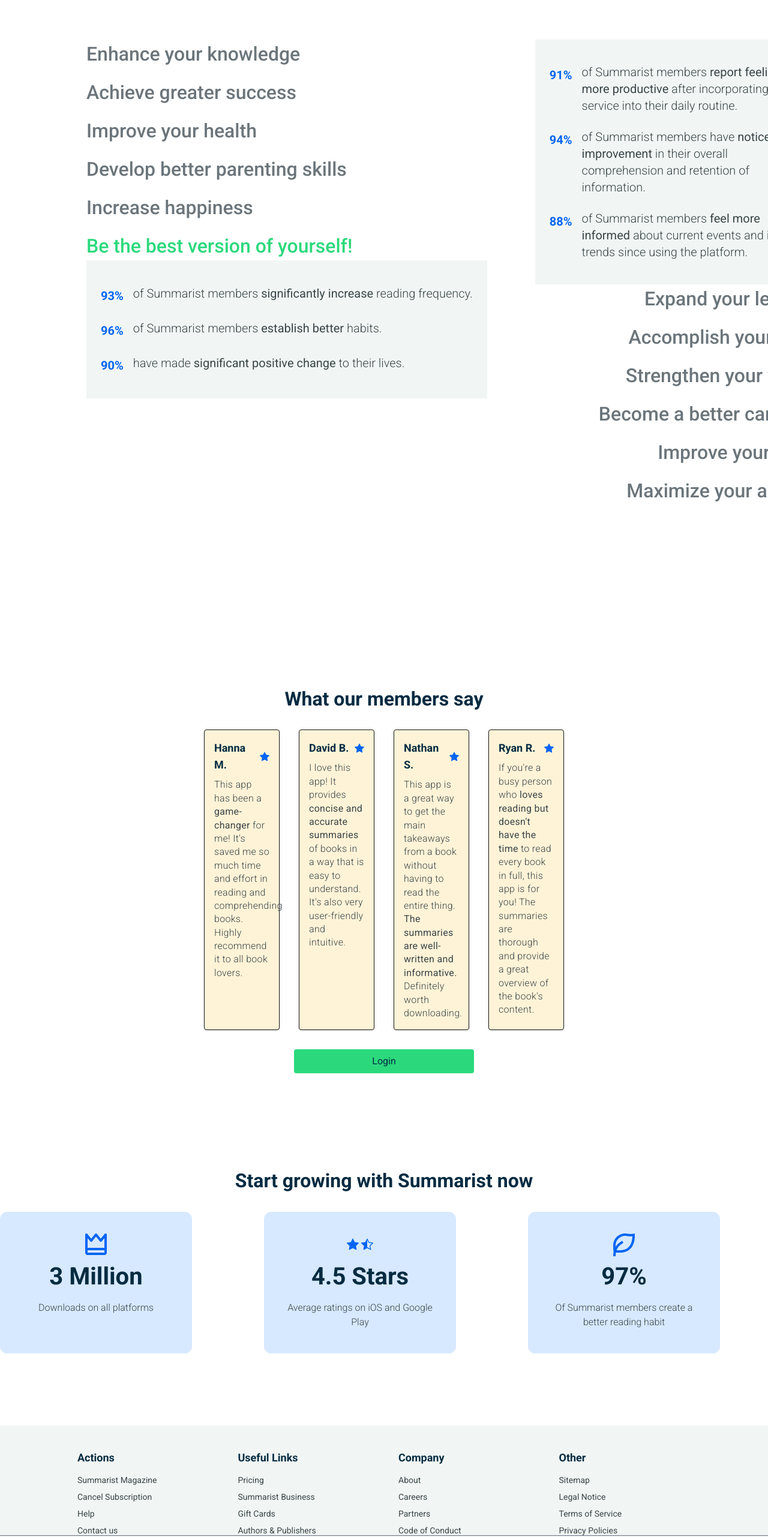
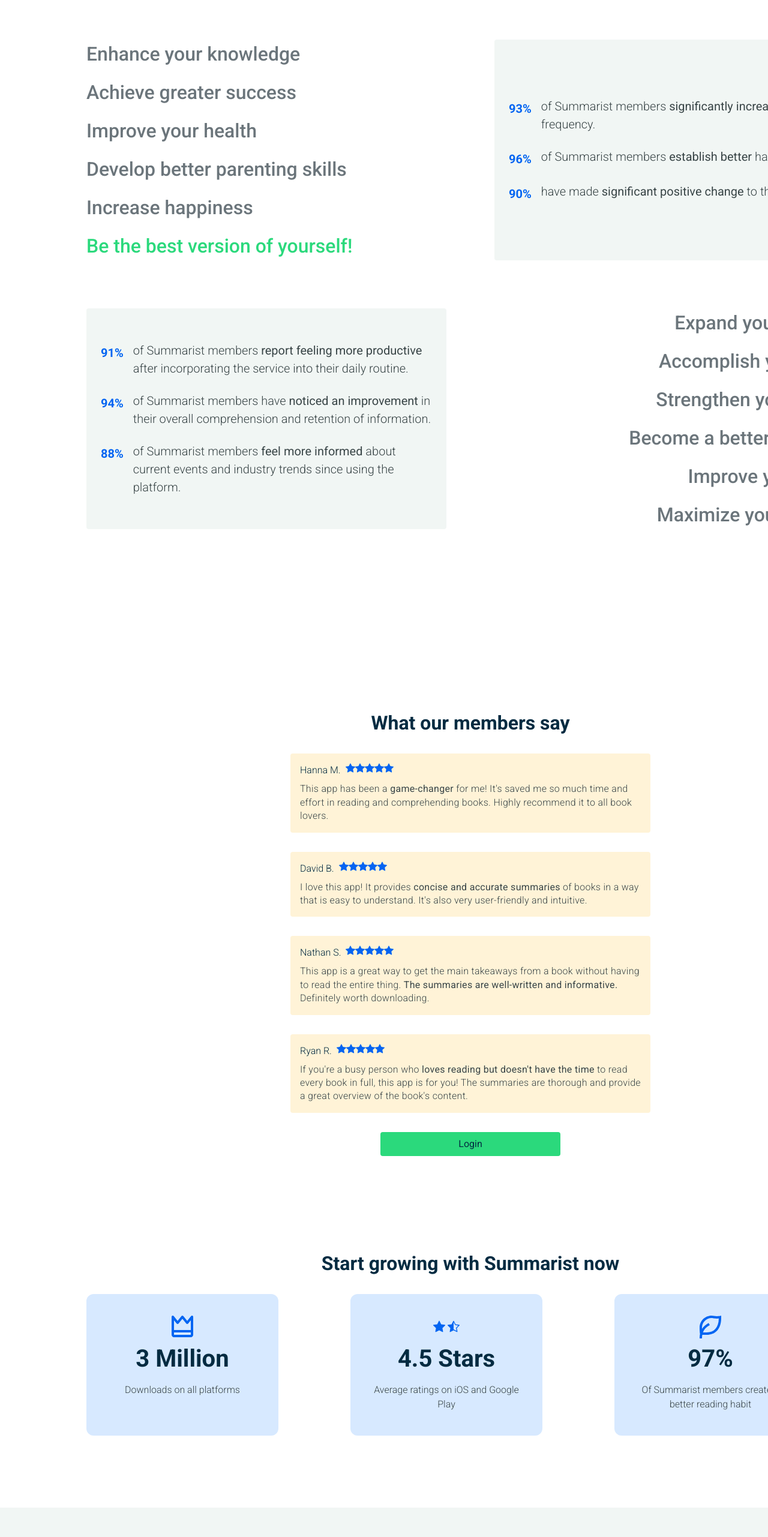
Before and after one commit to DerrickSimilien/Summarist-Virtual-Internship, a Next.js app: page / in a window 1280 px wide. Shown: the part 872-3434 px from the top of the page at 60% size. Built offline with nearby package versions, Linux system fonts and the light colour scheme.

Commit message:
Initialized git repository

```diff
--- a/src/app/globals.css
+++ b/src/app/globals.css
@@ -28,8 +28,6 @@
 }
 
 /* ===== Your full custom CSS starts here ===== */
-
-
 
 * {
   margin: 0;
@@ -253,8 +251,10 @@
   color: #2bd97c;
 }
 
+/* REPLACED FLEXBOX WITH CSS GRID FOR BETTER CONTROL */
 .statistics__wrapper {
-  display: flex;
+  display: grid;
+  grid-template-columns: 1fr 1fr; /* Two equal columns */
   gap: 80px;
   margin-bottom: 96px;
 }
@@ -263,25 +263,29 @@
   margin-bottom: 0;
 }
 
+.statistics__content {
+  display: contents; /* Allows child elements to be direct grid items */
+}
+
 .statistics__content--header {
-  width: 100%;
   display: flex;
   flex-direction: column;
   justify-content: center;
+  text-align: left; /* Default left align */
 }
 
 .statistics__content--header-second {
-  align-items: flex-end;
+  text-align: right; /* Right align for the second header column */
 }
 
 .statistics__content--details {
-  width: 100%;
   display: flex;
   flex-direction: column;
   justify-content: center;
   gap: 24px;
   background-color: #f1f6f4;
   padding: 40px 24px;
+  border-radius: 4px; /* Added to match the visual */
 }
 
 .statistics__data {
@@ -394,6 +398,13 @@
 
 #footer {
   background-color: rgb(241 246 244);
+   padding: 80px 0 40px 0;
+}
+
+#footer .container {
+  max-width: 1070px;
+  margin: 0 auto;
+  padding: 0 60px;
 }
 
 .footer__top--wrapper {
@@ -401,18 +412,22 @@
   display: flex;
   justify-content: space-between;
   font-size: 14px;
-  margin: 32px auto 64px;
+ margin: 0 auto 64px;
+  max-width: 900px;
 }
 
 .footer__block {
   z-index: 1;
+  flex: 1;
+  padding: 0 20px;
 }
 
 .footer__link--title {
   font-weight: 600;
-  margin-bottom: 16px;
+  margin-bottom: 24px;
   font-size: 18px;
   color: #032b41;
+  text-align: left;
 }
 
 .footer__social--link-wrapper {
@@ -427,8 +442,8 @@
 }
 
 .footer__link--wrapper {
-  margin-bottom: 12px;
-  line-height: 1;
+ margin-bottom: 16px; /* Increase spacing between links */
+  line-height: 1.0;
 }
 
 .footer__link {
@@ -469,23 +484,17 @@
   display: flex;
   justify-content: center;
   align-items: center;
+  padding-top: 32px;
+  border-top: 1px solid rgba(3, 43, 65, 0.1);
 }
 
 .footer__copyright {
   color: #032b41;
   font-weight: 500;
+  font-size: 14px;
 }
 
-.statistics__content--details.statistics__content--details-second {
-  max-width: 500px !important; /* Force constraint on right side only */
-  width: auto; /* Let it be flexible within the max-width */
-}
-
-.statistics__content--details.statistics__content--details-second .statistics__data--title {
-  max-width: 380px !important; /* Force text wrapping on right side only */
-  line-height: 1.4;
-  word-wrap: break-word;
-}
+/* The problematic CSS has been removed and the media query has been updated */
 
 @media (max-width: 768px) {
   .landing__content {
@@ -510,9 +519,28 @@
   }
 
   .statistics__wrapper {
-    flex-direction: column;
+    grid-template-columns: 1fr; /* Stack columns vertically on mobile */
     gap: 32px;
     margin-bottom: 32px;
+  }
+
+  .statistics__content {
+    display: flex;
+    flex-direction: column;
+  }
+
+  .statistics__content--header {
+    text-align: left;
+  }
+
+  /* Resetting right-side alignment on mobile */
+  .statistics__content--header-second {
+    align-items: flex-start;
+    text-align: left;
+  }
+
+  .statistics__content--details-second {
+    order: 1; /* Puts the right details block on top of its header on mobile */
   }
 
   .statistics__heading {
@@ -526,14 +554,6 @@
 
   .numbers__wrapper {
     grid-template-columns: 1fr;
-  }
-
-  .statistics__content--details-second {
-    order: 1;
-  }
-
-  .statistics__content--header-second {
-    align-items: flex-start;
   }
 
   .statistics__data--title {
@@ -576,6 +596,25 @@
   .remove--tablet {
     display: none;
   }
+
+  #footer {
+    padding: 60px 0 30px 0;
+  }
+
+  #footer .container {
+    padding: 0 24px;
+  }
+
+.footer__top--wrapper {
+    flex-direction: column;
+    gap: 40px;
+    max-width: none;
+  }
+
+   .footer__block {
+    padding: 0;
+  }
+
 }
 
 @media (max-width: 576px) {
--- a/src/app/page.tsx
+++ b/src/app/page.tsx
@@ -174,9 +174,9 @@
       </section>
 
       {/* Reviews Section */}
-      <section id="reviews" className="container max-w-7xl mx-auto">
+      <section id="reviews" className="container max-w-7xl mx-auto sm:translate-x-36">
   <h2 className="section__title text-3xl font-semibold mb-12 text-center">What our members say</h2>
-        <div className="reviews__wrapper grid grid-cols-1 sm:grid-cols-2 md:grid-cols-4 gap-8">
+  <div className="reviews__wrapper">
     {[
       {
         name: "Hanna M.",
@@ -211,27 +211,29 @@
         ),
       },
     ].map(({ name, body }, idx) => (
-            <div key={idx} className="review border rounded p-6 shadow hover:shadow-lg transition">
-              <div className="review__header flex items-center justify-between mb-4">
-                <div className="review__name font-semibold text-lg">{name}</div>
-                <div className="review__stars text-yellow-500">
-                  <BsStarFill />
+      <div key={idx} className="review">
+        <div className="review__header">
+          <div className="review__name">{name}</div>
+          <div className="review__stars">
+            {[...Array(5)].map((_, i) => (
+              <BsStarFill key={i} />
+            ))}
           </div>
         </div>
-              <div className="review__body text-gray-700">{body}</div>
+        <div className="review__body">{body}</div>
       </div>
     ))}
   </div>
 
-        <div className="reviews__btn--wrapper text-center mt-12">
-          <button className="btn home__cta--btn px-8 py-3 bg-blue-600 text-white rounded hover:bg-blue-700 transition">
+  <div className="reviews__btn--wrapper">
+    <button className="btn home__cta--btn">
       Login
     </button>
   </div>
 </section>
 
       {/* Numbers Section */}
-      <section id="numbers" className="container max-w-7xl mx-auto">
+      <section id="numbers" className="container max-w-7xl mx-auto sm:translate-x-36">
         <h2 className="section__title text-3xl font-semibold mb-12 text-center">Start growing with Summarist now</h2>
         <div className="numbers__wrapper flex flex-col sm:flex-row justify-around gap-12 text-center">
           <div className="numbers max-w-xs">
```
Lines whose indentation alone changed are shown as unchanged.
